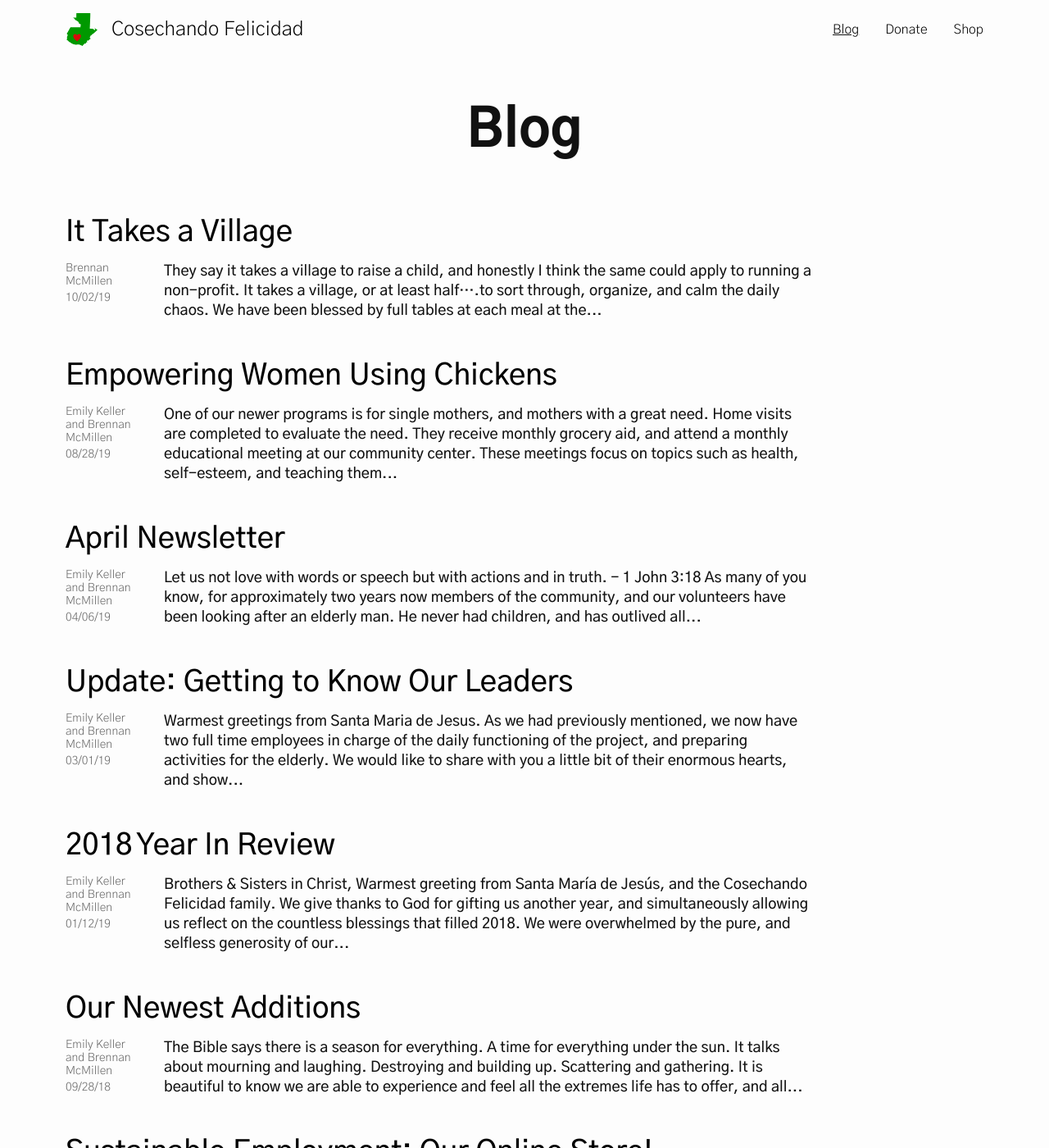
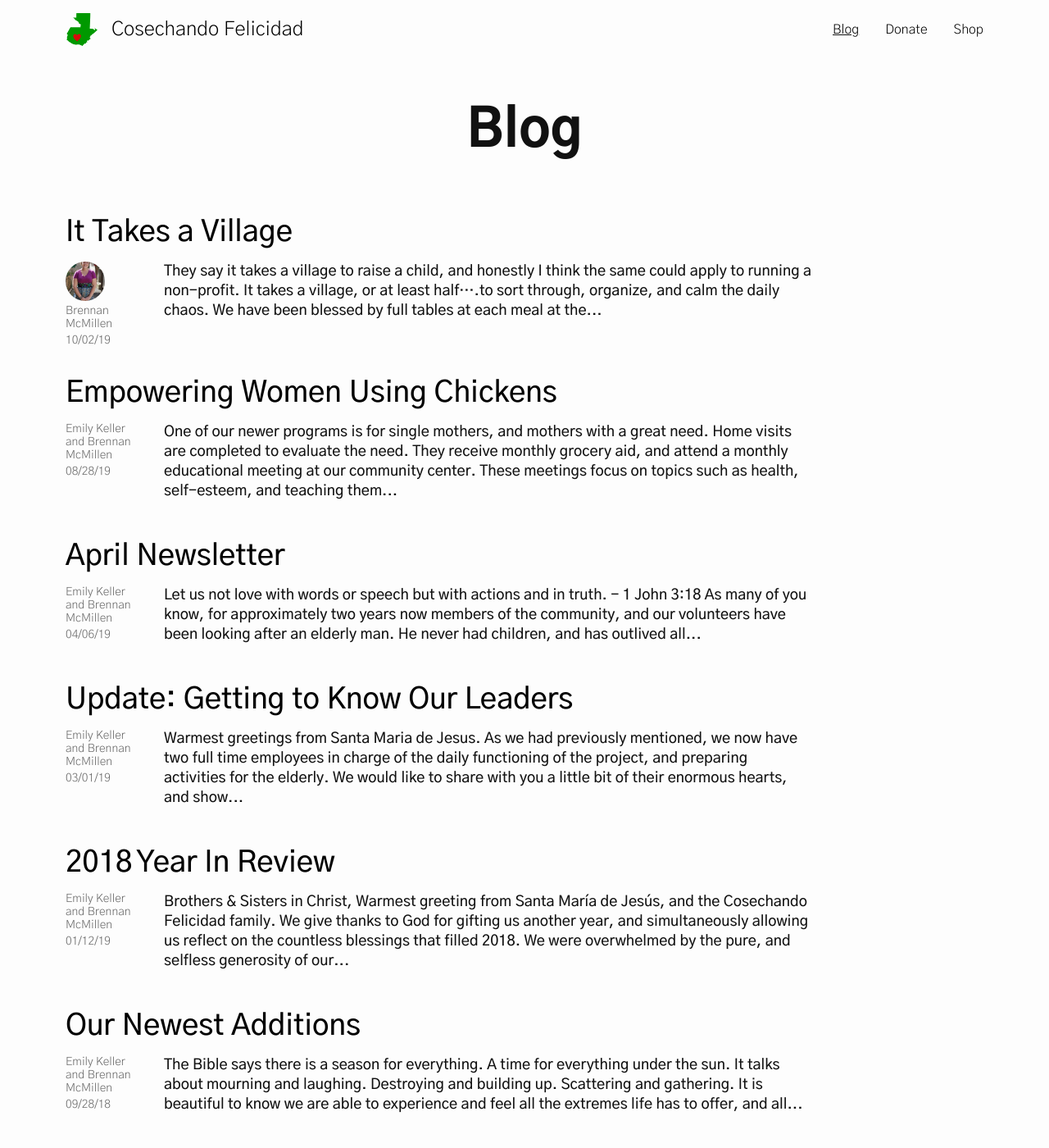
Before and after one commit to harvestinghappiness/harvestinghappiness.github.io, a Jekyll site: the page built from blog.md, in a window 1280 px wide and 1400 px high. Shown: the whole window at 82% size. Built offline with Jekyll 4.4.1, drawn with Linux system fonts in a browser that asks for light colours.

Commit message:
add blog images

```diff
--- a/blog.md
+++ b/blog.md
@@ -11,6 +11,7 @@ permalink: /blog/
       <a href="{{ post.url }}"><h4>{{ post.title }}</h4></a>
       <div class="blog-description-container">
         <div class="meta-container">
+          {% if post.author and author.img %}<img class="meta-image" src="{{ site.url }}/images/people/{{ author.img }}" alt="{{ author.name }}">{% endif %}
           {% if post.author %}<p class="meta">{{ author.name }}</p>{% endif %}
           <p class="meta">{{ post.date | date: '%m/%d/%y' }}</p>
         </div>
--- a/css/blog.sass
+++ b/css/blog.sass
@@ -48,6 +48,13 @@ h1.post-title
 .post-meta-container
   margin-bottom: 64px
 
+.meta-image
+  border-radius: 50%
+  width: 48px
+  height: 48px
+  object-fit: cover
+  margin-bottom: 4px
+
 p.post-meta
   font-family: $font-brand
   font-weight: 300
```
Also changed, not shown: home.md (+0 -2 lines).
